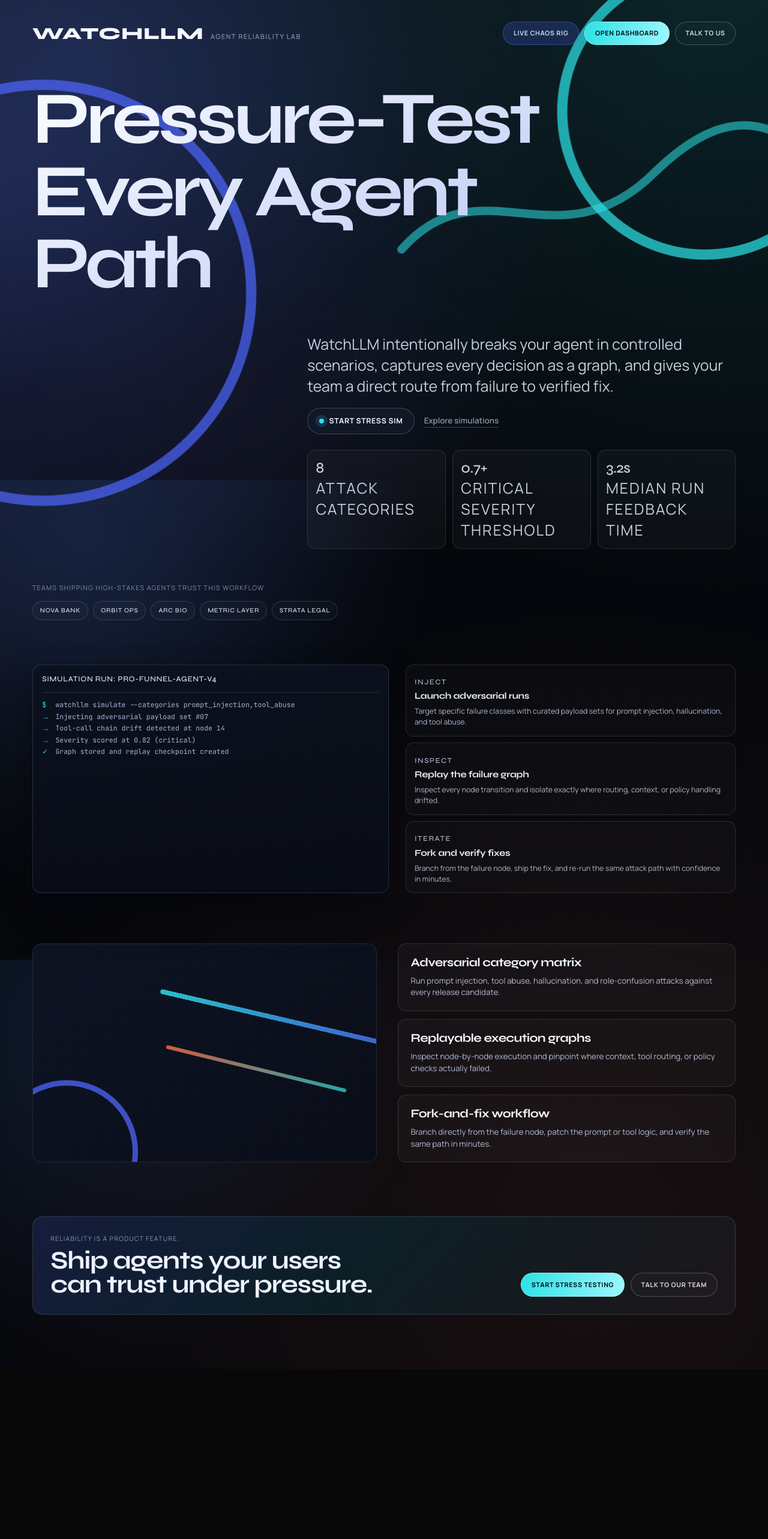
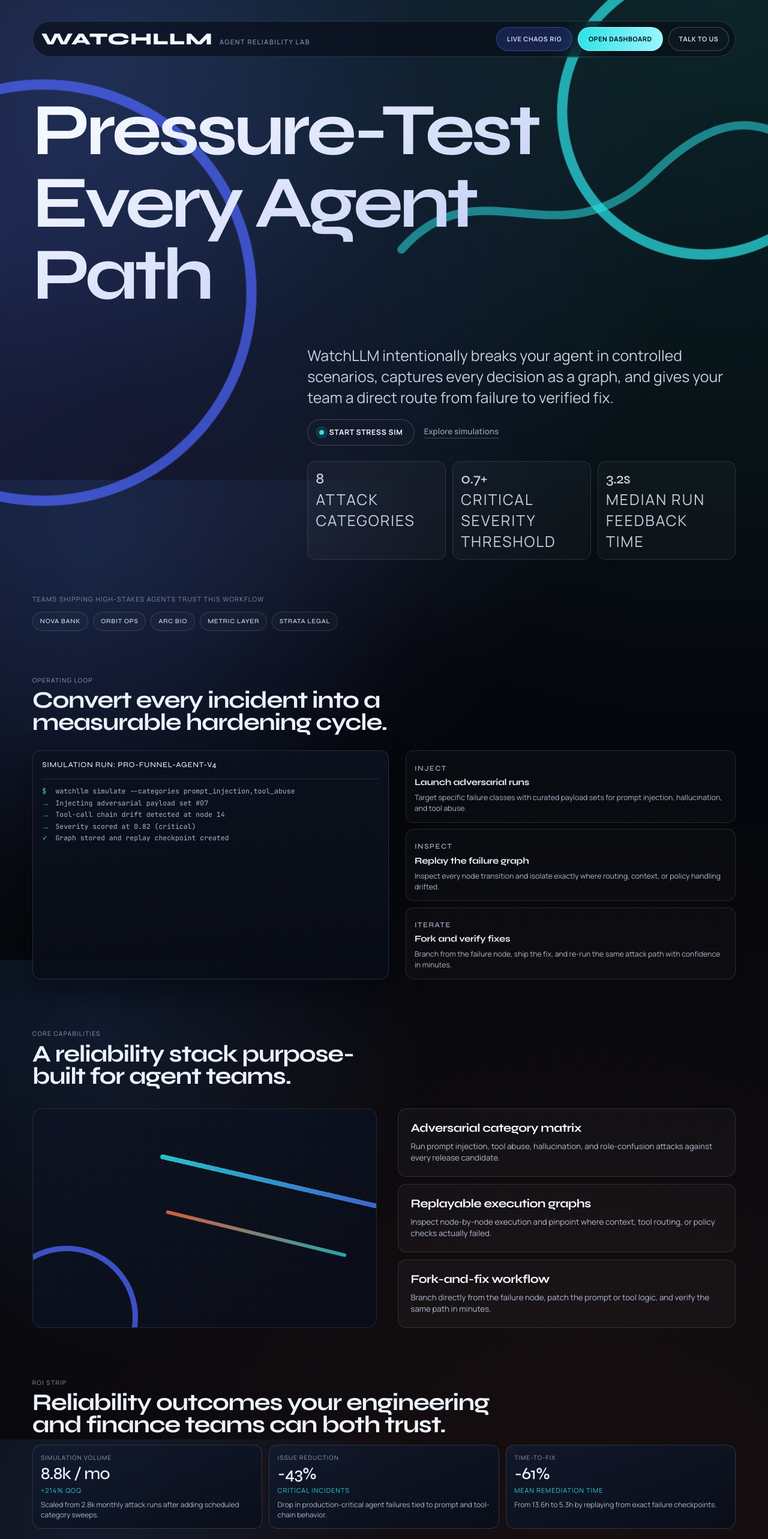
Before and after one commit to kaadipranav/WATCHLLM-core, a Next.js app in the folder apps/web/: page / in a window 1280 px wide. Shown: the top 2566 px of the page at 60% size. Before the commit the page ends 2283 px from the top, so only its background shows below. Built offline with nearby package versions, Linux system fonts and the light colour scheme; no server answers.

Commit message:
feat: add section index and ROI metrics to enhance page structure and navigation

```diff
--- a/apps/web/src/app/globals.css
+++ b/apps/web/src/app/globals.css
@@ -968,6 +968,15 @@ h4 { font-size: 1rem; }
   align-items: center;
   justify-content: space-between;
   gap: 1rem;
+  position: sticky;
+  top: 0.8rem;
+  z-index: 40;
+  padding: 0.6rem 0.72rem 0.6rem 1rem;
+  border-radius: 9999px;
+  border: 1px solid rgba(255, 255, 255, 0.14);
+  background: rgba(8, 12, 21, 0.62);
+  backdrop-filter: blur(18px);
+  animation: nav-enter 520ms ease both;
 }
 
 .polar-brand {
@@ -1000,6 +1009,16 @@ h4 { font-size: 1rem; }
   align-items: center;
   gap: 0.65rem;
 }
+
+.polar-nav .polar-chip {
+  opacity: 0;
+  transform: translateY(-8px);
+  animation: chip-enter 420ms ease forwards;
+}
+
+.polar-nav .polar-chip:nth-child(1) { animation-delay: 120ms; }
+.polar-nav .polar-chip:nth-child(2) { animation-delay: 180ms; }
+.polar-nav .polar-chip:nth-child(3) { animation-delay: 240ms; }
 
 .polar-chip {
   border: 1px solid transparent;
@@ -1047,8 +1066,51 @@ h4 { font-size: 1rem; }
   border-color: rgba(255, 255, 255, 0.44);
 }
 
+.polar-index {
+  position: fixed;
+  right: clamp(0.7rem, 2vw, 2rem);
+  top: 50%;
+  transform: translateY(-50%);
+  z-index: 28;
+  display: grid;
+  gap: 0.48rem;
+  width: min(12.5rem, 20vw);
+}
+
+.polar-index-link {
+  display: grid;
+  grid-template-columns: 2.2rem 1fr;
+  align-items: center;
+  gap: 0.55rem;
+  border-radius: 0.8rem;
+  border: 1px solid rgba(255, 255, 255, 0.1);
+  background: rgba(9, 14, 25, 0.56);
+  padding: 0.45rem 0.55rem;
+  transition: border-color 150ms ease, background 150ms ease, transform 150ms ease;
+}
+
+.polar-index-link:hover {
+  transform: translateX(-3px);
+  border-color: rgba(45, 226, 230, 0.5);
+  background: rgba(11, 18, 31, 0.92);
+}
+
+.polar-index-no {
+  font-size: 0.72rem;
+  letter-spacing: 0.08em;
+  color: rgba(45, 226, 230, 0.86);
+}
+
+.polar-index-text {
+  font-size: 0.73rem;
+  text-transform: uppercase;
+  letter-spacing: 0.1em;
+  color: rgba(197, 205, 225, 0.92);
+}
+
 .polar-hero {
   padding-top: clamp(2.2rem, 5.3vw, 5.2rem);
+  scroll-margin-top: 7rem;
 }
 
 .polar-title {
@@ -1164,6 +1226,7 @@ h4 { font-size: 1rem; }
   margin-top: clamp(1.6rem, 4.6vw, 4.1rem);
   display: grid;
   gap: 0.95rem;
+  scroll-margin-top: 7rem;
 }
 
 .polar-proof-label {
@@ -1196,6 +1259,30 @@ h4 { font-size: 1rem; }
   display: grid;
   grid-template-columns: minmax(17rem, 1.08fr) minmax(19rem, 1fr);
   gap: clamp(1rem, 2.7vw, 2rem);
+  scroll-margin-top: 7rem;
+}
+
+.polar-theater-intro,
+.polar-lab-intro,
+.polar-roi-head {
+  grid-column: 1 / -1;
+  max-width: min(56rem, 100%);
+}
+
+.polar-eyebrow {
+  margin: 0;
+  font-size: 0.73rem;
+  text-transform: uppercase;
+  letter-spacing: 0.13em;
+  color: rgba(161, 170, 194, 0.9);
+}
+
+.polar-section-title {
+  margin: 0.5rem 0 0;
+  font-size: clamp(1.75rem, 3.1vw, 3.3rem);
+  line-height: 0.94;
+  letter-spacing: -0.035em;
+  text-wrap: balance;
 }
 
 .polar-theater-card {
@@ -1281,6 +1368,7 @@ h4 { font-size: 1rem; }
   grid-template-columns: minmax(16rem, 1.02fr) minmax(18rem, 1fr);
   gap: clamp(1rem, 3vw, 2.5rem);
   align-items: stretch;
+  scroll-margin-top: 7rem;
 }
 
 .polar-lab-art {
@@ -1368,6 +1456,64 @@ h4 { font-size: 1rem; }
   line-height: 1.45;
 }
 
+.polar-roi {
+  margin-top: clamp(2.5rem, 6.8vw, 6rem);
+  display: grid;
+  gap: 1rem;
+  scroll-margin-top: 7rem;
+}
+
+.polar-roi-grid {
+  display: grid;
+  grid-template-columns: repeat(3, minmax(0, 1fr));
+  gap: 0.8rem;
+}
+
+.polar-roi-card {
+  border-radius: 1rem;
+  border: 1px solid rgba(255, 255, 255, 0.14);
+  background: linear-gradient(160deg, rgba(18, 27, 47, 0.86), rgba(9, 14, 26, 0.9));
+  padding: 0.95rem;
+  transition: transform 150ms ease, border-color 150ms ease, box-shadow 150ms ease;
+}
+
+.polar-roi-card:hover {
+  transform: translateY(-2px);
+  border-color: rgba(79, 103, 255, 0.55);
+  box-shadow: 0 14px 34px rgba(3, 9, 18, 0.55);
+}
+
+.polar-roi-label {
+  margin: 0;
+  font-size: 0.72rem;
+  text-transform: uppercase;
+  letter-spacing: 0.11em;
+  color: rgba(161, 171, 196, 0.9);
+}
+
+.polar-roi-value {
+  margin: 0.45rem 0 0;
+  font-size: clamp(1.45rem, 2.2vw, 2.35rem);
+  line-height: 0.95;
+  letter-spacing: -0.03em;
+  color: rgba(242, 246, 255, 0.98);
+}
+
+.polar-roi-delta {
+  margin: 0.42rem 0 0;
+  font-size: 0.78rem;
+  text-transform: uppercase;
+  letter-spacing: 0.09em;
+  color: rgba(45, 226, 230, 0.92);
+}
+
+.polar-roi-note {
+  margin: 0.55rem 0 0;
+  font-size: 0.85rem;
+  line-height: 1.42;
+  color: rgba(183, 195, 220, 0.94);
+}
+
 .polar-closer {
   margin-top: clamp(2.5rem, 7vw, 7rem);
   border-radius: 1.2rem;
@@ -1381,6 +1527,7 @@ h4 { font-size: 1rem; }
   align-items: flex-end;
   gap: 1rem;
   flex-wrap: wrap;
+  scroll-margin-top: 7rem;
 }
 
 .polar-closer-kicker {
@@ -1416,6 +1563,7 @@ h4 { font-size: 1rem; }
 .reveal-5 { animation-delay: 320ms; }
 .reveal-6 { animation-delay: 390ms; }
 .reveal-7 { animation-delay: 460ms; }
+.reveal-8 { animation-delay: 530ms; }
 
 @keyframes polar-reveal {
   from {
@@ -1444,9 +1592,51 @@ h4 { font-size: 1rem; }
   50% { opacity: 0.92; }
 }
 
+@keyframes nav-enter {
+  from {
+    opacity: 0;
+    transform: translateY(-12px);
+  }
+  to {
+    opacity: 1;
+    transform: translateY(0);
+  }
+}
+
+@keyframes chip-enter {
+  from {
+    opacity: 0;
+    transform: translateY(-8px);
+  }
+  to {
+    opacity: 1;
+    transform: translateY(0);
+  }
+}
+
+@media (min-width: 1450px) {
+  .polar-title {
+    font-size: clamp(7.6rem, 10vw, 11.5rem);
+  }
+
+  .polar-intro p {
+    font-size: clamp(1.4rem, 1.8vw, 2rem);
+    line-height: 1.34;
+  }
+
+  .polar-section-title {
+    font-size: clamp(2.2rem, 2.9vw, 3.5rem);
+  }
+}
+
 @media (max-width: 1100px) {
   .polar-title {
     max-width: 12ch;
+    font-size: clamp(3rem, 8vw, 7rem);
+  }
+
+  .polar-intro p {
+    font-size: clamp(1.08rem, 1.95vw, 1.42rem);
   }
 
   .polar-lab {
@@ -1463,6 +1653,14 @@ h4 { font-size: 1rem; }
 
   .polar-metrics {
     grid-template-columns: repeat(2, minmax(0, 1fr));
+  }
+
+  .polar-roi-grid {
+    grid-template-columns: repeat(2, minmax(0, 1fr));
+  }
+
+  .polar-index {
+    display: none;
   }
 }
 
@@ -1507,6 +1705,15 @@ h4 { font-size: 1rem; }
 
   .polar-metrics {
     grid-template-columns: 1fr;
+  }
+
+  .polar-roi-grid {
+    grid-template-columns: 1fr;
+  }
+
+  .polar-section-title {
+    font-size: clamp(1.5rem, 7.5vw, 2.2rem);
+    line-height: 0.96;
   }
 
   .polar-closer {
--- a/apps/web/src/app/page.tsx
+++ b/apps/web/src/app/page.tsx
@@ -45,6 +45,35 @@ const LOOP_STEPS = [
   },
 ];
 
+const SECTION_INDEX = [
+  { id: 'hero', no: '01', label: 'Hero' },
+  { id: 'proof', no: '02', label: 'Proof' },
+  { id: 'loop', no: '03', label: 'Loop' },
+  { id: 'capabilities', no: '04', label: 'Stack' },
+  { id: 'roi', no: '05', label: 'ROI' },
+];
+
+const ROI_METRICS = [
+  {
+    label: 'Simulation volume',
+    value: '8.8k / mo',
+    delta: '+214% QoQ',
+    note: 'Scaled from 2.8k monthly attack runs after adding scheduled category sweeps.',
+  },
+  {
+    label: 'Issue reduction',
+    value: '-43%',
+    delta: 'critical incidents',
+    note: 'Drop in production-critical agent failures tied to prompt and tool-chain behavior.',
+  },
+  {
+    label: 'Time-to-fix',
+    value: '-61%',
+    delta: 'mean remediation time',
+    note: 'From 13.6h to 5.3h by replaying from exact failure checkpoints.',
+  },
+];
+
 export default function HomePage(): JSX.Element {
   return (
     <main className={`polar-page ${manrope.className}`}>
@@ -56,7 +85,7 @@ export default function HomePage(): JSX.Element {
         <path d="M38 316C188 146 338 350 520 170C670 24 768 66 888 208" />
       </svg>
 
-      <header className="polar-header reveal reveal-1">
+      <header className="polar-header">
         <div className="polar-brand">
           <p className={`${syne.className} polar-logo`}>WATCHLLM</p>
           <p className="polar-tag">Agent Reliability Lab</p>
@@ -72,7 +101,16 @@ export default function HomePage(): JSX.Element {
         </nav>
       </header>
 
-      <section className="polar-hero reveal reveal-2">
+      <aside className="polar-index reveal reveal-1" aria-label="Section index">
+        {SECTION_INDEX.map((section) => (
+          <a key={section.id} href={`#${section.id}`} className="polar-index-link">
+            <span className={`${syne.className} polar-index-no`}>{section.no}</span>
+            <span className="polar-index-text">{section.label}</span>
+          </a>
+        ))}
+      </aside>
+
+      <section id="hero" className="polar-hero reveal reveal-2">
         <h1 className={`${syne.className} polar-title`}>
           <span>Pressure-Test</span>
           <span>Every Agent</span>
@@ -112,7 +150,7 @@ export default function HomePage(): JSX.Element {
         </div>
       </section>
 
-      <section className="polar-proof reveal reveal-4" aria-label="Social proof">
+      <section id="proof" className="polar-proof reveal reveal-4" aria-label="Social proof">
         <p className="polar-proof-label">Teams shipping high-stakes agents trust this workflow</p>
         <div className="polar-proof-track">
           {TRUST_MARKS.map((mark) => (
@@ -123,7 +161,14 @@ export default function HomePage(): JSX.Element {
         </div>
       </section>
 
-      <section className="polar-theater reveal reveal-5">
+      <section id="loop" className="polar-theater reveal reveal-5">
+        <div className="polar-theater-intro">
+          <p className="polar-eyebrow">Operating loop</p>
+          <h2 className={`${syne.className} polar-section-title`}>
+            Convert every incident into a measurable hardening cycle.
+          </h2>
+        </div>
+
         <article className="polar-theater-card" aria-label="Sample simulation run">
           <p className={`${syne.className} polar-theater-title`}>Simulation run: pro-funnel-agent-v4</p>
           <div className="polar-log-lines">
@@ -146,7 +191,12 @@ export default function HomePage(): JSX.Element {
         </div>
       </section>
 
-      <section className="polar-lab reveal reveal-6">
+      <section id="capabilities" className="polar-lab reveal reveal-6">
+        <div className="polar-lab-intro">
+          <p className="polar-eyebrow">Core capabilities</p>
+          <h2 className={`${syne.className} polar-section-title`}>A reliability stack purpose-built for agent teams.</h2>
+        </div>
+
         <article className="polar-lab-art" aria-hidden="true">
           <div className="polar-grid-fade" />
           <div className="polar-orbit" />
@@ -164,7 +214,27 @@ export default function HomePage(): JSX.Element {
         </div>
       </section>
 
-      <section className="polar-closer reveal reveal-7">
+      <section id="roi" className="polar-roi reveal reveal-7" aria-label="ROI strip">
+        <div className="polar-roi-head">
+          <p className="polar-eyebrow">ROI strip</p>
+          <h2 className={`${syne.className} polar-section-title`}>
+            Reliability outcomes your engineering and finance teams can both trust.
+          </h2>
+        </div>
+
+        <div className="polar-roi-grid">
+          {ROI_METRICS.map((metric) => (
+            <article key={metric.label} className="polar-roi-card">
+              <p className="polar-roi-label">{metric.label}</p>
+              <p className={`${syne.className} polar-roi-value`}>{metric.value}</p>
+              <p className="polar-roi-delta">{metric.delta}</p>
+              <p className="polar-roi-note">{metric.note}</p>
+            </article>
+          ))}
+        </div>
+      </section>
+
+      <section className="polar-closer reveal reveal-8">
         <div>
           <p className="polar-closer-kicker">Reliability is a product feature.</p>
           <h2 className={`${syne.className} polar-closer-title`}>Ship agents your users can trust under pressure.</h2>
```
